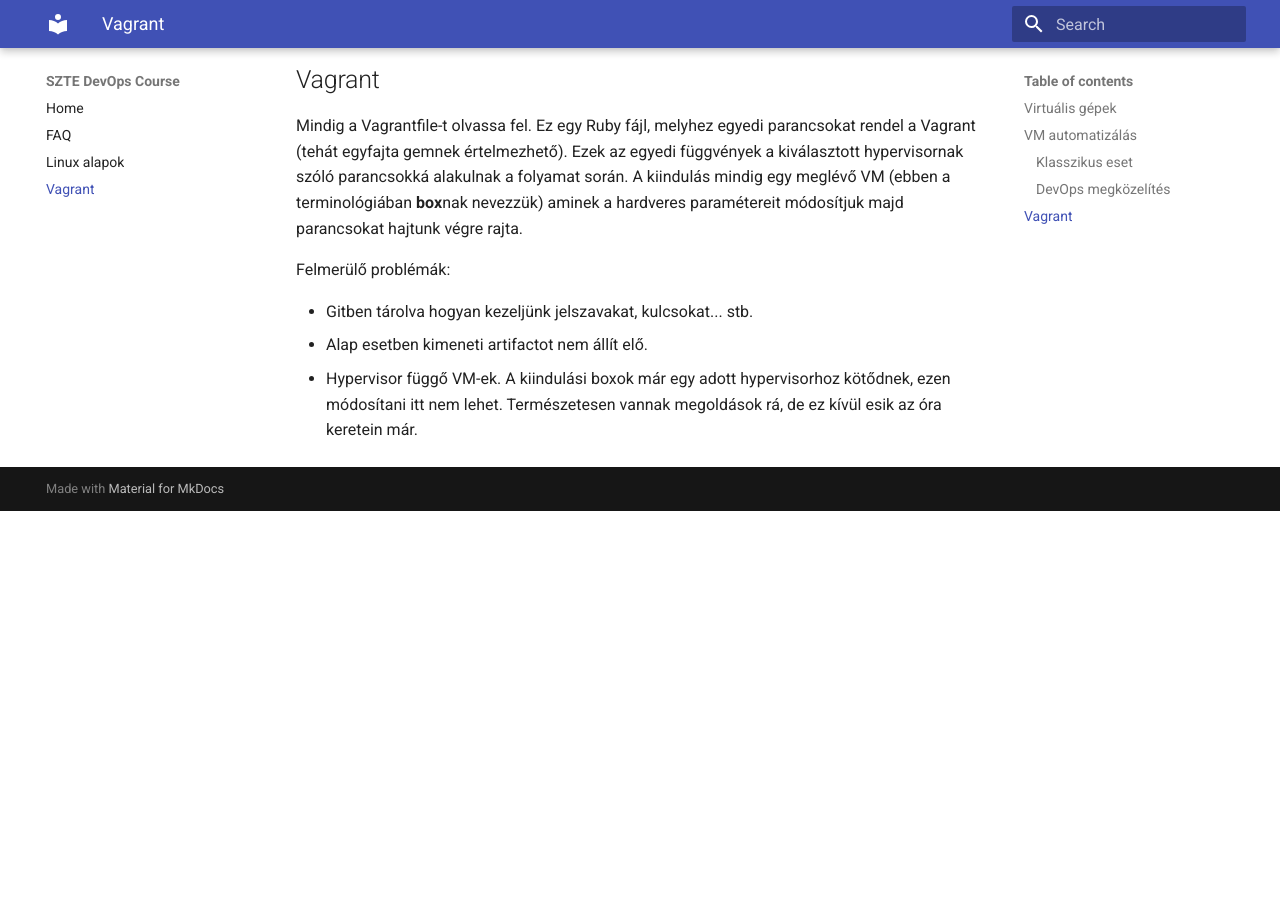
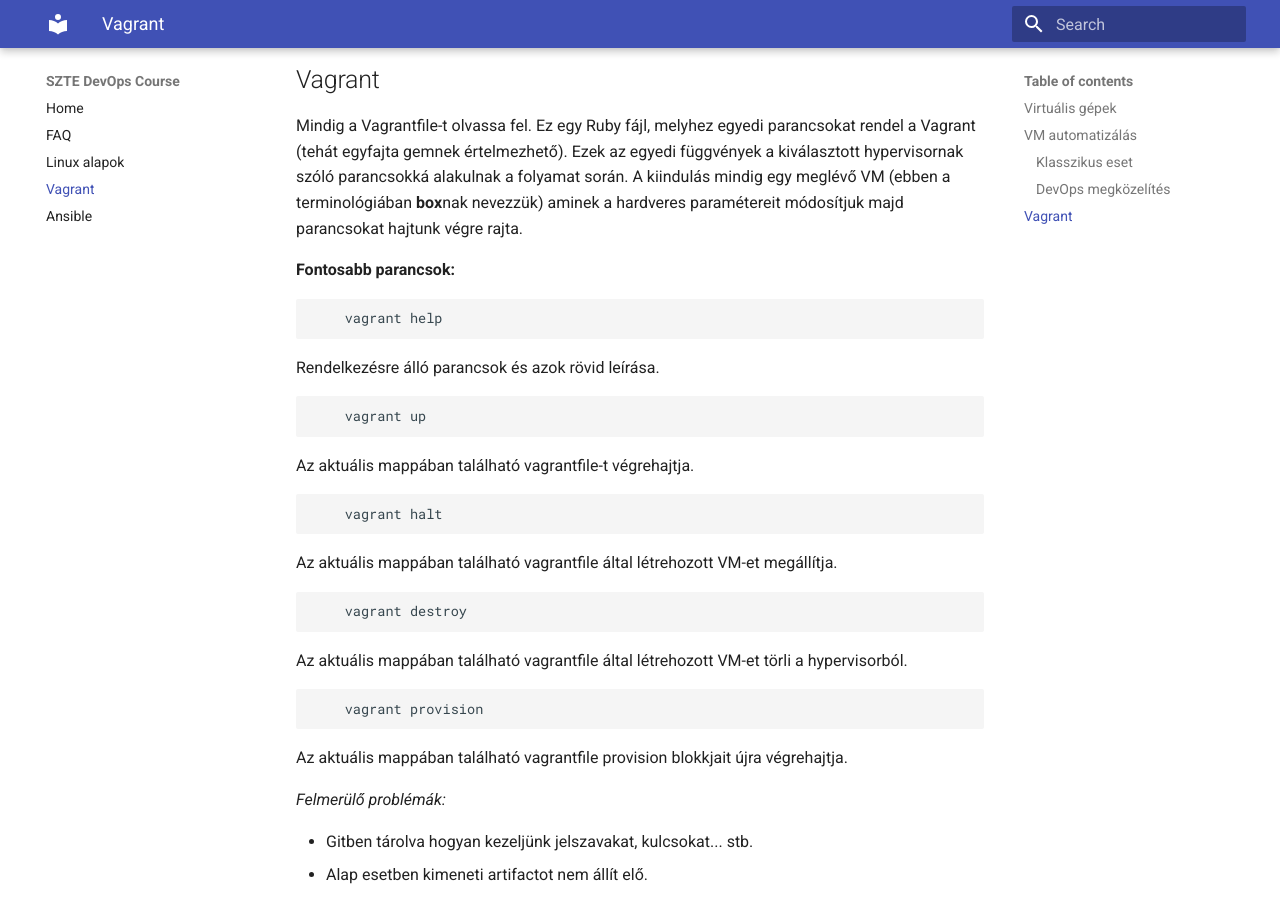
Before and after one commit to Zsomx/devops-course-szte, an MkDocs documentation site: the page built from docs/vagrant.md, in a window 1280 px wide and 900 px high, scrolled down 964 px. Built offline with MkDocs 1.6.1 and Material for MkDocs 9.7.7, drawn with Linux system fonts in a browser that asks for light colours; before the commit the page ends 1475 px from its top, so only the background shows below that.

Commit message:
Ansible + vagrant commands

````diff
--- a/docs/vagrant.md
+++ b/docs/vagrant.md
@@ -21,7 +21,29 @@
 ## Vagrant
 Mindig a Vagrantfile-t olvassa fel. Ez egy Ruby fájl, melyhez egyedi parancsokat rendel a Vagrant (tehát egyfajta gemnek értelmezhető). Ezek az egyedi függvények a kiválasztott hypervisornak szóló parancsokká alakulnak a folyamat során. A kiindulás mindig egy meglévő VM (ebben a terminológiában **box**nak nevezzük) aminek a hardveres paramétereit módosítjuk majd parancsokat hajtunk végre rajta.
 
-Felmerülő problémák:
+**Fontosabb parancsok:**
+``` shell
+    vagrant help
+```
+Rendelkezésre álló parancsok és azok rövid leírása.
+``` shell
+    vagrant up
+```
+Az aktuális mappában található vagrantfile-t végrehajtja.
+``` shell
+    vagrant halt
+```
+Az aktuális mappában található vagrantfile által létrehozott VM-et megállítja.
+``` shell
+    vagrant destroy
+```
+ Az aktuális mappában található vagrantfile által létrehozott VM-et törli a hypervisorból.
+``` shell
+    vagrant provision
+```
+Az aktuális mappában található vagrantfile provision blokkjait újra végrehajtja.
+
+_Felmerülő problémák:_
 
  - Gitben tárolva hogyan kezeljünk jelszavakat, kulcsokat... stb.
  - Alap esetben kimeneti artifactot nem állít elő.
--- a/mkdocs.yml
+++ b/mkdocs.yml
@@ -4,6 +4,7 @@
   - FAQ: faq.md
   - Linux alapok: linux.md
   - Vagrant: vagrant.md
+  - Ansible: ansible.md
 extra:
   collapse_toc: true
 markdown_extensions:
````
Also changed, not shown: docs/ansible.md (added, +30 -0 lines).
